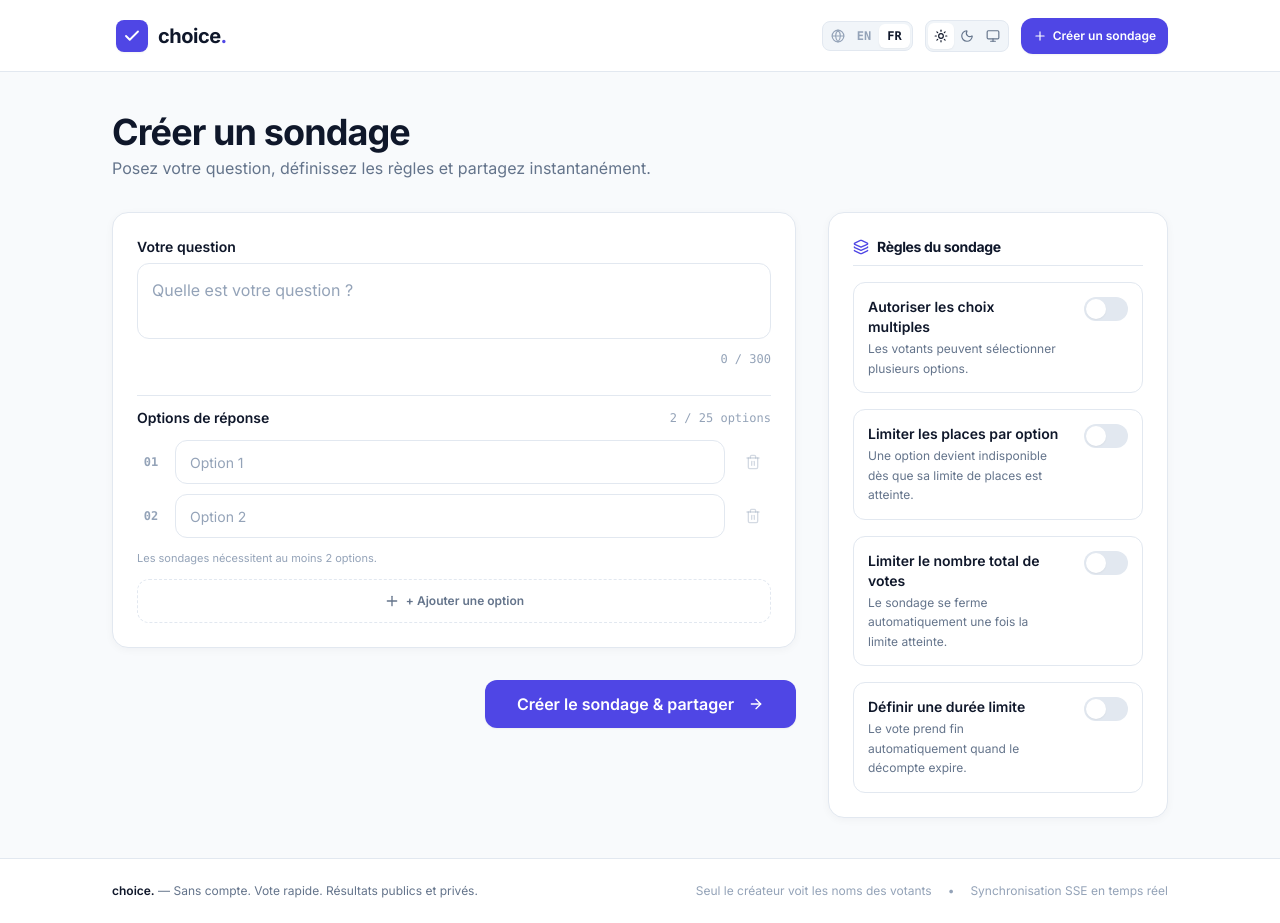
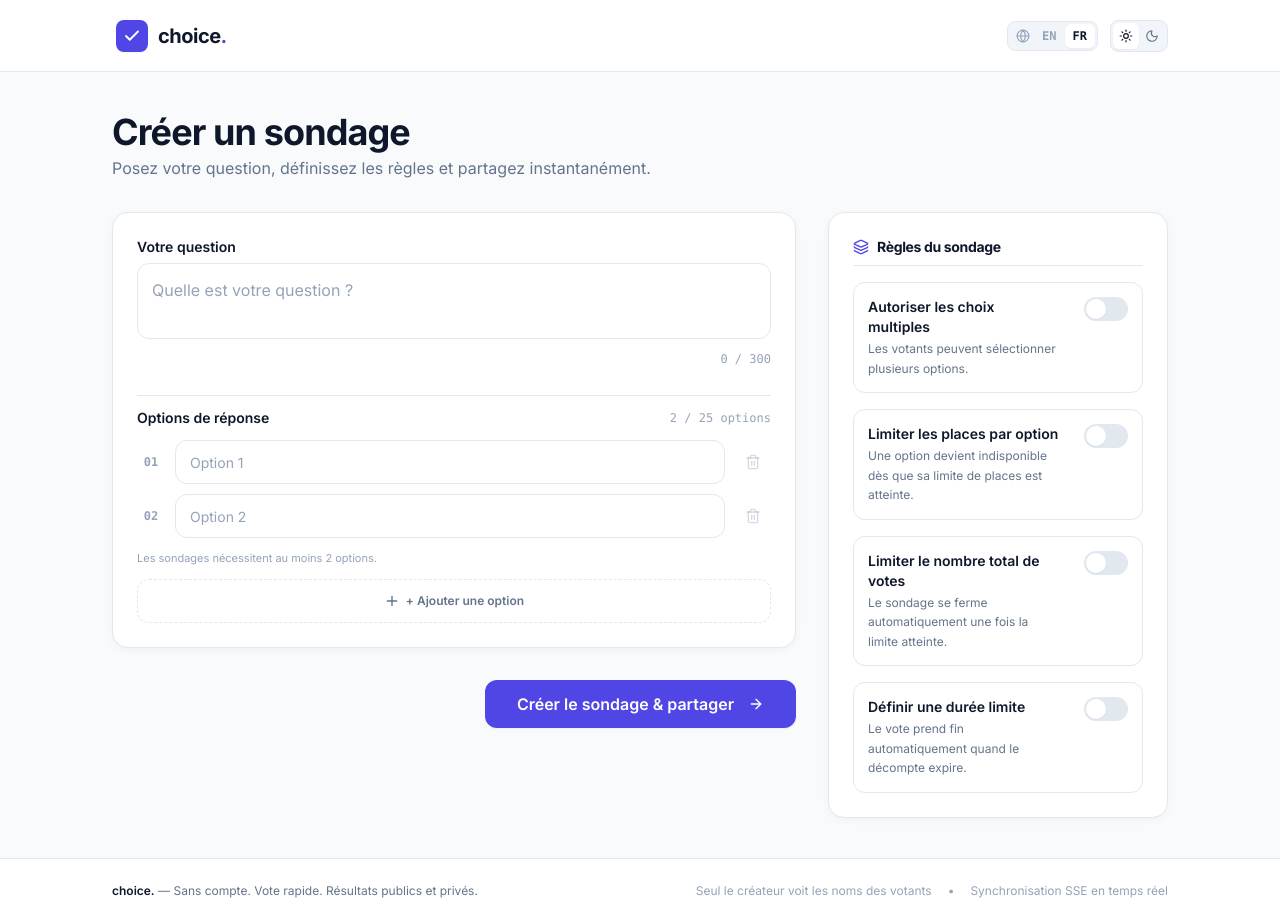
Before and after one commit to hinda99/choice-poll, a Next.js app: page / in a window 1280 px wide. Built offline with nearby package versions, Linux system fonts and the light colour scheme.

Commit message:
refactor: Remove PC theme option and top Create Poll button from Navbar

```diff
--- a/src/components/Navbar.tsx
+++ b/src/components/Navbar.tsx
@@ -1,7 +1,6 @@
 "use client";
 
 import Link from "next/link";
-import { Plus } from "lucide-react";
 import { ThemeToggle } from "@/components/ui/theme-toggle";
 import { LanguageToggle } from "@/components/ui/language-toggle";
 import { useLanguage } from "@/lib/language-context";
@@ -43,14 +42,6 @@ export default function Navbar() {
         <div className="flex items-center gap-2 sm:gap-3">
           <LanguageToggle />
           <ThemeToggle />
-
-          <Link
-            href="/"
-            className="inline-flex items-center gap-1.5 h-9 px-3 rounded-[var(--radius-control)] bg-[var(--primary)] text-[var(--on-primary)] hover:bg-[var(--primary-hover)] text-xs font-semibold shadow-xs transition-colors focus-ring"
-          >
-            <Plus className="w-3.5 h-3.5" />
-            <span className="hidden xs:inline sm:inline">{t.navbar.createPoll}</span>
-          </Link>
         </div>
       </div>
     </header>
--- a/src/components/ui/theme-toggle.tsx
+++ b/src/components/ui/theme-toggle.tsx
@@ -1,9 +1,9 @@
 "use client";
 
 import React, { useEffect, useState } from "react";
-import { Sun, Moon, Monitor } from "lucide-react";
+import { Sun, Moon } from "lucide-react";
 
-export type Theme = "light" | "dark" | "system";
+export type Theme = "light" | "dark";
 
 function applyTheme(t: Theme) {
   if (typeof document === "undefined") return;
@@ -11,16 +11,6 @@ function applyTheme(t: Theme) {
   if (t === "dark") {
     root.classList.add("dark");
     root.setAttribute("data-theme", "dark");
-  } else if (t === "light") {
-    root.classList.remove("dark");
-    root.setAttribute("data-theme", "light");
-  } else if (t === "system") {
-    root.removeAttribute("data-theme");
-    if (window.matchMedia("(prefers-color-scheme: dark)").matches) {
-      root.classList.add("dark");
-    } else {
-      root.classList.remove("dark");
-    }
   } else {
     root.classList.remove("dark");
     root.setAttribute("data-theme", "light");
@@ -30,18 +20,15 @@ function applyTheme(t: Theme) {
 function subscribe(callback: () => void) {
   if (typeof window === "undefined") return () => {};
   window.addEventListener("storage", callback);
-  const media = window.matchMedia("(prefers-color-scheme: dark)");
-  media.addEventListener("change", callback);
   return () => {
     window.removeEventListener("storage", callback);
-    media.removeEventListener("change", callback);
   };
 }
 
 function getSnapshot(): Theme {
   if (typeof window === "undefined") return "light";
   const stored = localStorage.getItem("choice-theme") as Theme | null;
-  return stored && ["light", "dark", "system"].includes(stored)
+  return stored && ["light", "dark"].includes(stored)
     ? stored
     : "light";
 }
@@ -69,7 +56,7 @@ export const ThemeToggle: React.FC = () => {
   };
 
   if (!mounted) {
-    return <div className="w-20 h-8" aria-hidden="true" />;
+    return <div className="w-14 h-8" aria-hidden="true" />;
   }
 
   return (
@@ -104,19 +91,6 @@ export const ThemeToggle: React.FC = () => {
       >
         <Moon className="w-3.5 h-3.5" />
       </button>
-      <button
-        type="button"
-        onClick={() => handleSelect("system")}
-        aria-label="System theme"
-        aria-pressed={theme === "system"}
-        className={`p-1.5 rounded-md transition-colors cursor-pointer ${
-          theme === "system"
-            ? "bg-[var(--surface)] text-[var(--text)] shadow-xs"
-            : "hover:text-[var(--text)]"
-        }`}
-      >
-        <Monitor className="w-3.5 h-3.5" />
-      </button>
     </div>
   );
 };
```
